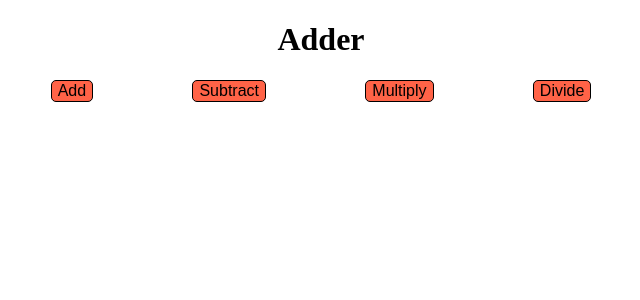
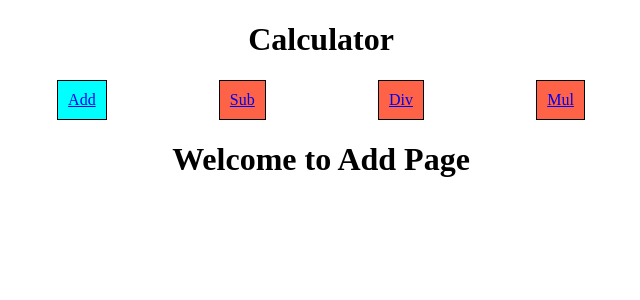
Before and after one commit to mohd-anas-ansari/calculator-react, a React (Create React App) app: page /add in a window 1280 px wide. Shown: the top 300 px of the page, without its empty margins (319-959 px from the left). Built offline with nearby package versions, Linux system fonts and the light colour scheme.

Commit message:
Add `Add` Page. Define Route

```diff
--- a/package.json
+++ b/package.json
@@ -8,6 +8,7 @@
     "@testing-library/user-event": "^7.2.1",
     "react": "^16.13.1",
     "react-dom": "^16.13.1",
+    "react-router-dom": "^5.1.2",
     "react-scripts": "3.4.1"
   },
   "scripts": {
--- a/src/App.css
+++ b/src/App.css
@@ -8,10 +8,16 @@
   display: flex;
   justify-content: space-around;
 }
-.buttons-container button {
+
+.button {
   font-size: 1rem;
+  padding: 10px;
   background-color: tomato;
   outline: none;
   border: 1px solid black;
-  border-radius: 5px;
+
 }
+
+.active-button {
+  background-color: aqua;
+}
--- a/src/App.js
+++ b/src/App.js
@@ -1,18 +1,18 @@
-import React from 'react';
-import './App.css';
+import React from "react";
+import { Route } from "react-router-dom";
+
+import "./App.css";
+import Home from "./components/Home";
+import Add from './components/Add'
 
 function App() {
-  return (
-    <div className="App">
-      <h1>Adder</h1>
-      <div className='buttons-container'>
-      <button>Add</button>
-      <button>Subtract</button>
-      <button>Multiply</button>
-      <button>Divide</button>
-      </div>
-    </div>
-  );
+	return (
+		<div className="App">
+			<Home />
+
+			<Route path="/add" component={Add} />
+		</div>
+	);
 }
 
 export default App;
--- /dev/null
+++ b/src/components/Add.js
@@ -0,0 +1,13 @@
+import React from 'react';
+
+
+class Add extends React.Component {
+  state = {  }
+  render() {
+    return (
+      <h1>Welcome to Add Page</h1>
+     );
+  }
+}
+
+export default Add;
--- /dev/null
+++ b/src/components/Home.js
@@ -0,0 +1,29 @@
+import React from "react";
+import { NavLink } from "react-router-dom";
+
+class Home extends React.Component {
+	state = {};
+	render() {
+		return (
+			<>
+				<h1>Calculator</h1>
+				<div className="buttons-container">
+					<NavLink to="/add" className="button" activeClassName="active-button">
+						Add
+					</NavLink>
+					<NavLink to="/sub" className="button" activeClassName="active-button">
+						Sub
+					</NavLink>
+					<NavLink to="/div" className="button" activeClassName="active-button">
+						Div
+					</NavLink>
+					<NavLink to="/mul" className="button" activeClassName="active-button">
+						Mul
+					</NavLink>
+				</div>
+			</>
+		);
+	}
+}
+
+export default Home;
--- a/src/index.js
+++ b/src/index.js
@@ -1,10 +1,11 @@
 import React from 'react';
 import ReactDOM from 'react-dom';
 import App from './App';
+import { BrowserRouter } from 'react-router-dom';
 
 ReactDOM.render(
-  <React.StrictMode>
+  <BrowserRouter>
     <App />
-  </React.StrictMode>,
+  </BrowserRouter>,
   document.getElementById('root')
 );
```
Also changed, not shown: src/components/Sub.js (added), 1 other file (tests, documents, lock files or other folders).
